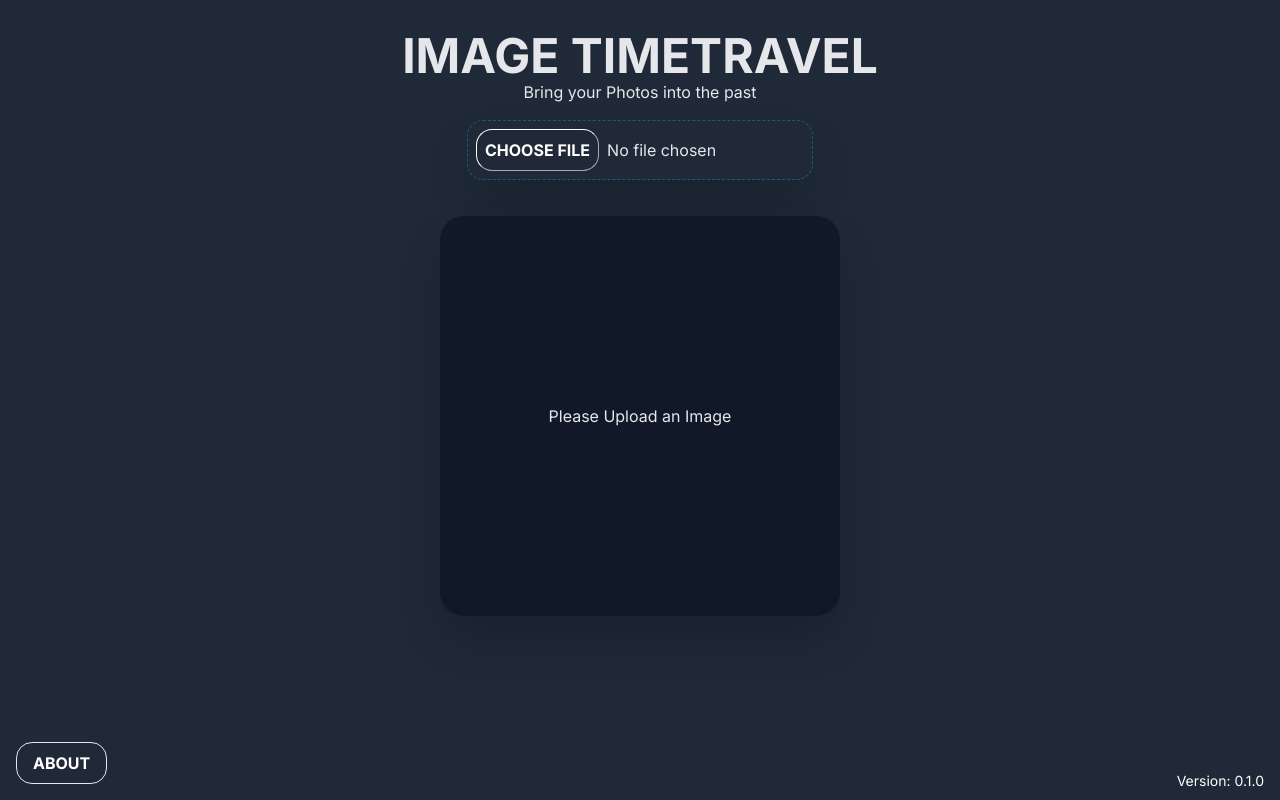
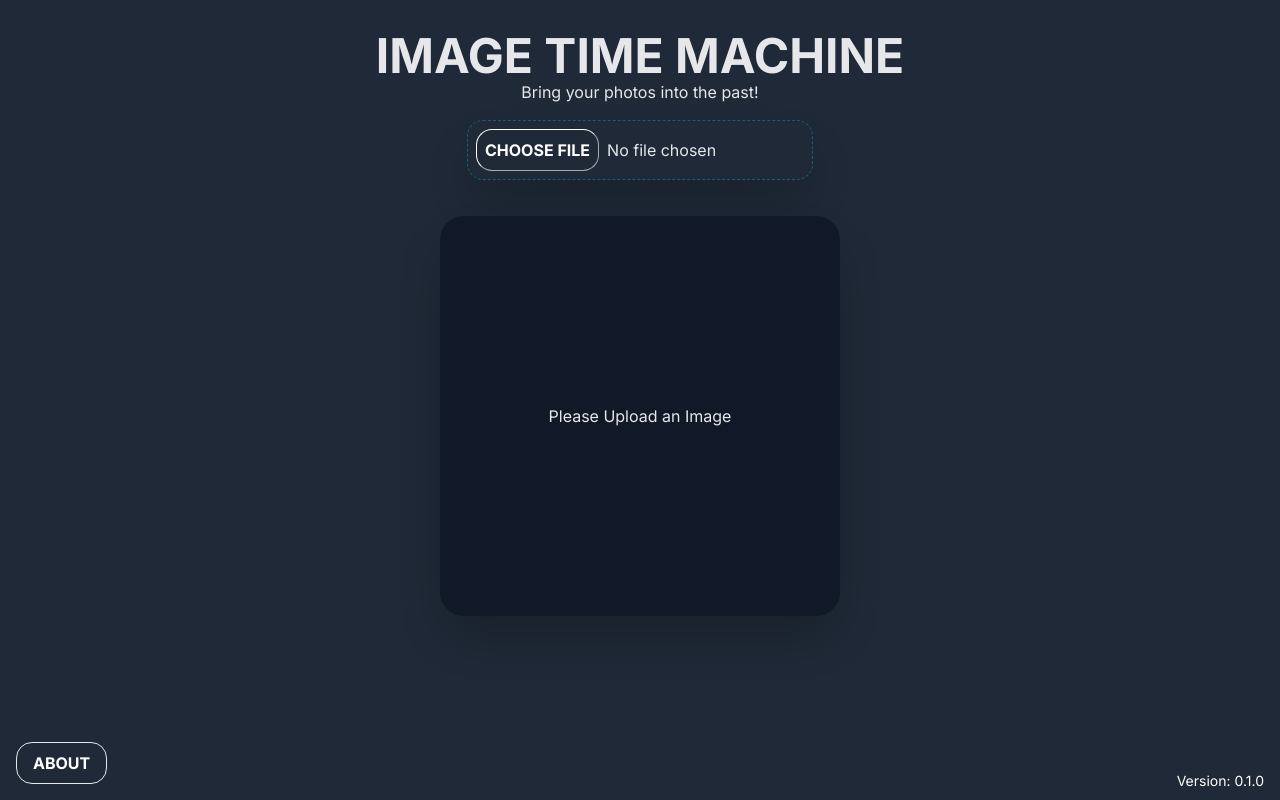
Before and after one commit to GoodVibezOnly/TimeTravelWeb_Next, a Next.js app: page / in a window 1280 px wide. Built offline with nearby package versions, Linux system fonts and the light colour scheme; no server answers.

Commit message:
fixed name bug

```diff
--- a/components/TextPopUp.tsx
+++ b/components/TextPopUp.tsx
@@ -27,7 +27,7 @@ const TextPopUp: React.FC<Props> = ({ onClose }) => {
 
           <div className="popUpWrapper">
             <div>
-              <h1>Image TimeTravel</h1>
+              <h1>Image TimeMachine</h1>
               <h2>Created by:</h2>
               <ul className="creditsList">
                 <li className="creditItem">
--- a/components/TopNaviationBar.tsx
+++ b/components/TopNaviationBar.tsx
@@ -2,8 +2,8 @@ const TopNavigationBar: React.FC = () => {
   return (
     <header className="top-nav-bar">
       <div className="logo-container">
-          <div className="headline">Image TimeTravel</div>
-          <h3>Bring your Photos into the past</h3>
+        <div className="headline">Image Time Machine</div>
+        <h3>Bring your photos into the past!</h3>
       </div>
     </header>
   );
```
Lines whose indentation alone changed are shown as unchanged.
